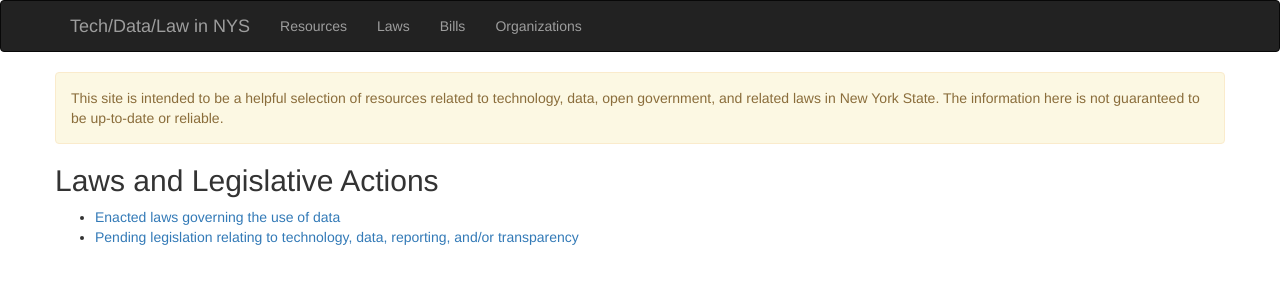
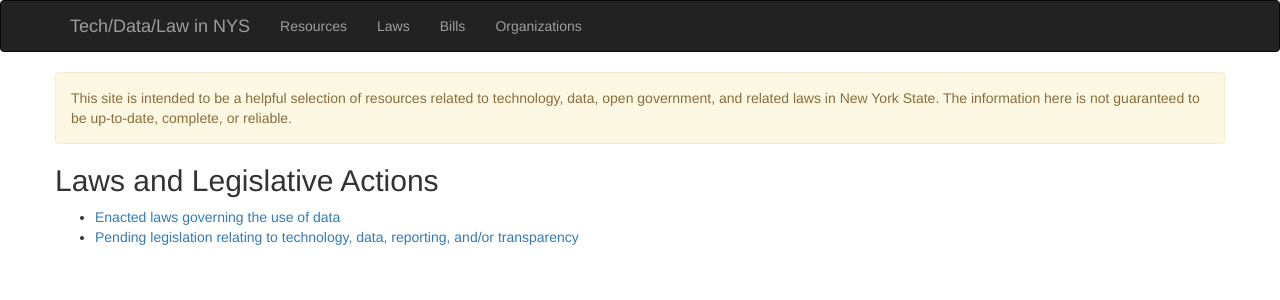
Before and after one commit to technickle/open-data-resources, a Jekyll site: the page built from index.md, in a window 1280 px wide. Shown: the top 300 px of the page. Built offline with Jekyll 4.4.1, drawn with Linux system fonts in a browser that asks for light colours; nearby versions of some CDN libraries.

Commit message:
Update default.html

```diff
--- a/_layouts/default.html
+++ b/_layouts/default.html
@@ -41,7 +41,7 @@
     </nav>
   </div>
   <div class="container"><div class="row">
-  <div class="alert alert-warning">This site is intended to be a helpful selection of resources related to technology, data, open government, and related laws in New York State. The information here is not guaranteed to be up-to-date or reliable.</div>
+  <div class="alert alert-warning">This site is intended to be a helpful selection of resources related to technology, data, open government, and related laws in New York State. The information here is not guaranteed to be up-to-date, complete, or reliable.</div>
   {{content}}
   </div></div>
   <footer> </footer>
```
